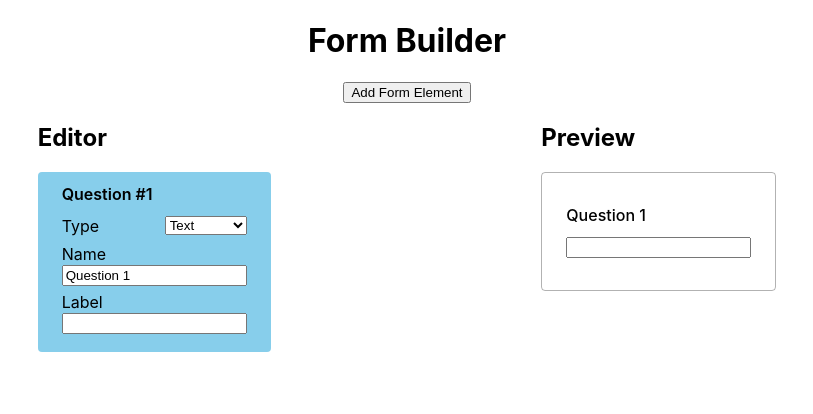
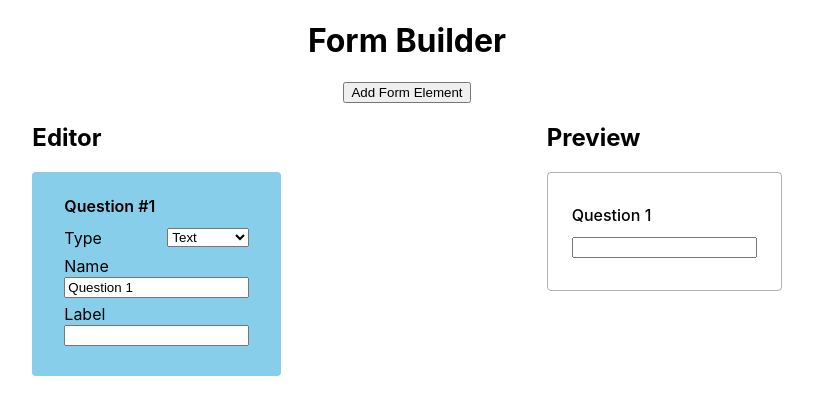
Before and after one commit to arkangelofkaos/form-builder-kata, a React (Create React App) app: page / in a window 1280 px wide. Both pictures are taken after a click on the button "Add Form Element". Shown: the top 414 px of the page, without its empty margins (233-1046 px from the left). Built offline with nearby package versions, Linux system fonts and the light colour scheme.

Commit message:
Adjust the padding on the question builder

```diff
--- a/src/form/editor/QuestionBuilder.jsx
+++ b/src/form/editor/QuestionBuilder.jsx
@@ -55,7 +55,7 @@ const BuilderContainer = styled.div`
   flex-direction: column;
   border-radius: 4px;
   background-color: skyblue;
-  padding: 12px 24px;
+  padding: 24px 32px;
 
   .heading {
     font-weight: 600;
```
